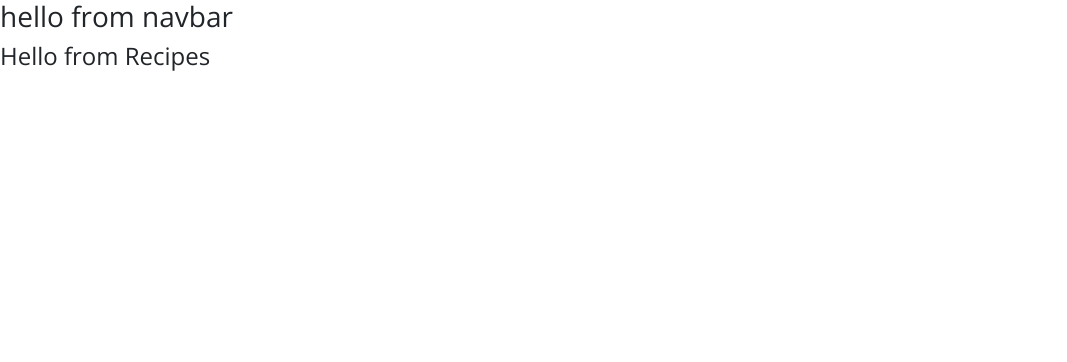
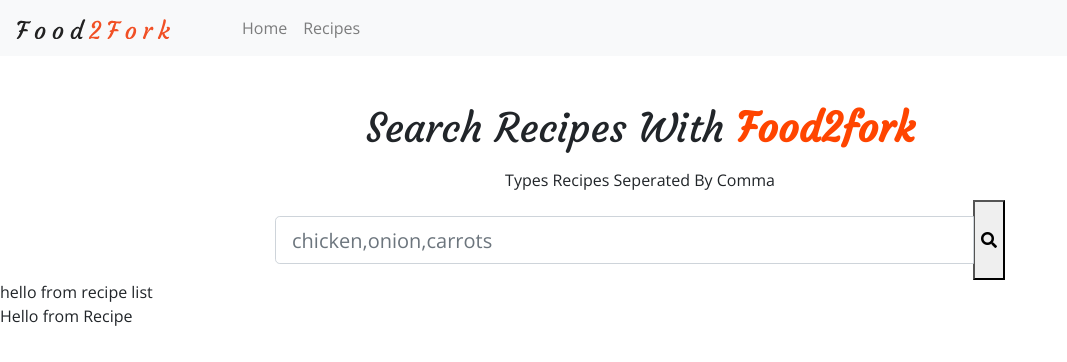
Before and after one commit to Arsh299/recipe-app, a React (Create React App) app: page /recipes in a window 1280 px wide. Shown: the top 362 px of the page, without its empty margins (0-1067 px from the left). Built offline with nearby package versions, Linux system fonts and the light colour scheme.

Commit message:
till search bar

```diff
--- a/src/App.css
+++ b/src/App.css
@@ -14,3 +14,15 @@ body{
 .letter-spacing{
   letter-spacing: 0.5rem;
 }
+
+.header-hero{
+
+  min-height:100vh;
+  background:linear-gradient(rgba(0,0,0,0.2),rgba(0,0,0,0.2)), url("./images/homeBcg.jpeg") center/cover no-repeat;
+}
+
+.default-hero{
+
+  min-height:100vh;
+  background:linear-gradient(rgba(0,0,0,0.2),rgba(0,0,0,0.2)), url("./images/defaultBcg.jpeg") center/cover no-repeat;
+}
--- /dev/null
+++ b/src/components/Header.js
@@ -0,0 +1,21 @@
+import React from 'react'
+
+export default function Header({children,title,styleClass}) {
+  return (
+    <header>
+        <div className="container-fluid">
+            <div className={`row align-items-center ${styleClass}`}>
+                <div className="col text-center">
+                    <h1 className="text-light text-uppercase display-3 letter-spacing text-slanted">{title}</h1>
+                    {children}
+                </div>
+            </div>
+        </div>
+    </header>
+  )
+}
+
+Header.defaultProps={
+    title:"default title",
+    styleClass:"header-hero"
+}
--- a/src/components/Navbar.js
+++ b/src/components/Navbar.js
@@ -1,11 +1,28 @@
 import React from 'react'
+import logo from '../images/logo.svg'
+import {Link} from 'react-router-dom';
+
 
 export default function Navbar() {
 return (
-    <div>
-        <h3>
-            hello from navbar
-        </h3>
-    </div>
+    <nav className="navbar navbar-expand-lg navbar-light bg-light">
+        <Link to="/" className="navbar-brand">
+        <img src={logo} alt="logo"/>
+        </Link>
+        <div className="collapse navbar-collapse show ml-sm-5">
+            <ul className="navbar-nav">
+                <li className="navbar-item">
+                    <Link className="nav-link" to="/">
+                        Home
+                    </Link>
+                </li>
+                <li className="navbar-item ">
+                    <Link className="nav-link" to="/recipes">
+                        Recipes
+                    </Link>
+                </li>
+            </ul>
+        </div>
+    </nav>
 )
 }
--- /dev/null
+++ b/src/components/Recipe.js
@@ -0,0 +1,11 @@
+import React, { Component } from 'react'
+
+export default class Recipe extends Component {
+  render() {
+    return (
+      <div>
+        Hello from Recipe
+      </div>
+    )
+  }
+}
--- /dev/null
+++ b/src/components/RecipeList.js
@@ -0,0 +1,13 @@
+import React, { Component } from 'react'
+import Recipe from './Recipe'
+
+export default class RecipeList extends Component {
+  render() {
+    return (
+      <div>
+        hello from recipe list
+        <Recipe/>
+      </div>
+    )
+  }
+}
--- /dev/null
+++ b/src/components/Search.js
@@ -0,0 +1,34 @@
+import React, { Component } from 'react'
+
+export default class Search extends Component {
+  render() {
+    const{handleChange,handleSubmit,search}=this.props;
+    return (
+    <div className="container">
+        <div className="row">
+            <div className="col-10 mx-auto col-md-8 mt-5 text-center">
+                <h1 className="text-slanted text-capitalize">
+                search recipes with{" "} <strong className="text-orange">Food2fork</strong>
+                </h1>
+                <form  className="mt-3">
+                <label htmlFor="search" className="text-capitalize">types recipes seperated by comma</label>
+                <div className="input-group">
+                    <input type="text"
+                    name="search"
+                    className="form-control form-control-lg my-3"
+                    placeholder="chicken,onion,carrots"
+                    value={search}
+                    onChange={handleChange}/>
+                    <div className="input-group-append">
+                        <button type="submit">
+                            <i className="fas fa-search"/>
+                        </button>
+                    </div>
+                </div>
+                </form>
+            </div>
+        </div>
+    </div>
+    )
+  }
+}
--- a/src/pages/Default.js
+++ b/src/pages/Default.js
@@ -1,11 +1,14 @@
 import React, { Component } from 'react'
+import Header from '../components/Header';
+import {Link} from 'react-router-dom';
 
 export default class Default extends Component {
   render() {
     return (
-    <h4>
-        Hello from Default
-    </h4>
+    <Header title={"404"} styleClass="default-hero">
+    <h2 className="text-light text-uppercase">OPPs!<br/> you are on wrong page</h2>
+    <Link to="/" className="text-uppercase btn btn-secondary btn-lg mt-3">back to home</Link>
+    </Header>
     )
   }
 }
--- a/src/pages/Home.js
+++ b/src/pages/Home.js
@@ -1,11 +1,15 @@
 import React, { Component } from 'react'
+import Header from '../components/Header'
+import {Link} from 'react-router-dom'
 
 export default class Home extends Component {
   render() {
     return (
-    <h4>
-        Hello from Home page
-    </h4>
+
+    <Header title={"amazing recipes"}>
+    <Link to="recipes" className="text-uppercase btn btn-secondary btn-lg mt-3">Search Recipes</Link>
+    </Header>
+
     )
   }
 }
--- a/src/pages/Recipes.js
+++ b/src/pages/Recipes.js
@@ -1,11 +1,32 @@
 import React, { Component } from 'react'
+import RecipeList from '../components/RecipeList';
+import Search from '../components/Search';
+import {recipeData} from '../data/tempList';
 
 export default class Recipes extends Component {
+
+  constructor(props){
+    super(props)
+  }
+
+  state={
+    recipes:recipeData,
+    search:''
+  }
+  handleChange=(e)=>{
+    this.setState({
+      search:e.target.value
+    });
+  };
+  handleSubmit=(e)=>{
+    e.preventDefault()
+  }
   render() {
     return (
-      <h4>
-        Hello from Recipes
-      </h4>
+      <>
+        <Search search={this.state.search} handleChange={this.handleChange} handleSubmit={this.handleSubmit}/>
+        <RecipeList recipes={this.state.recipes}/>
+      </>
     )
   }
 }
```
